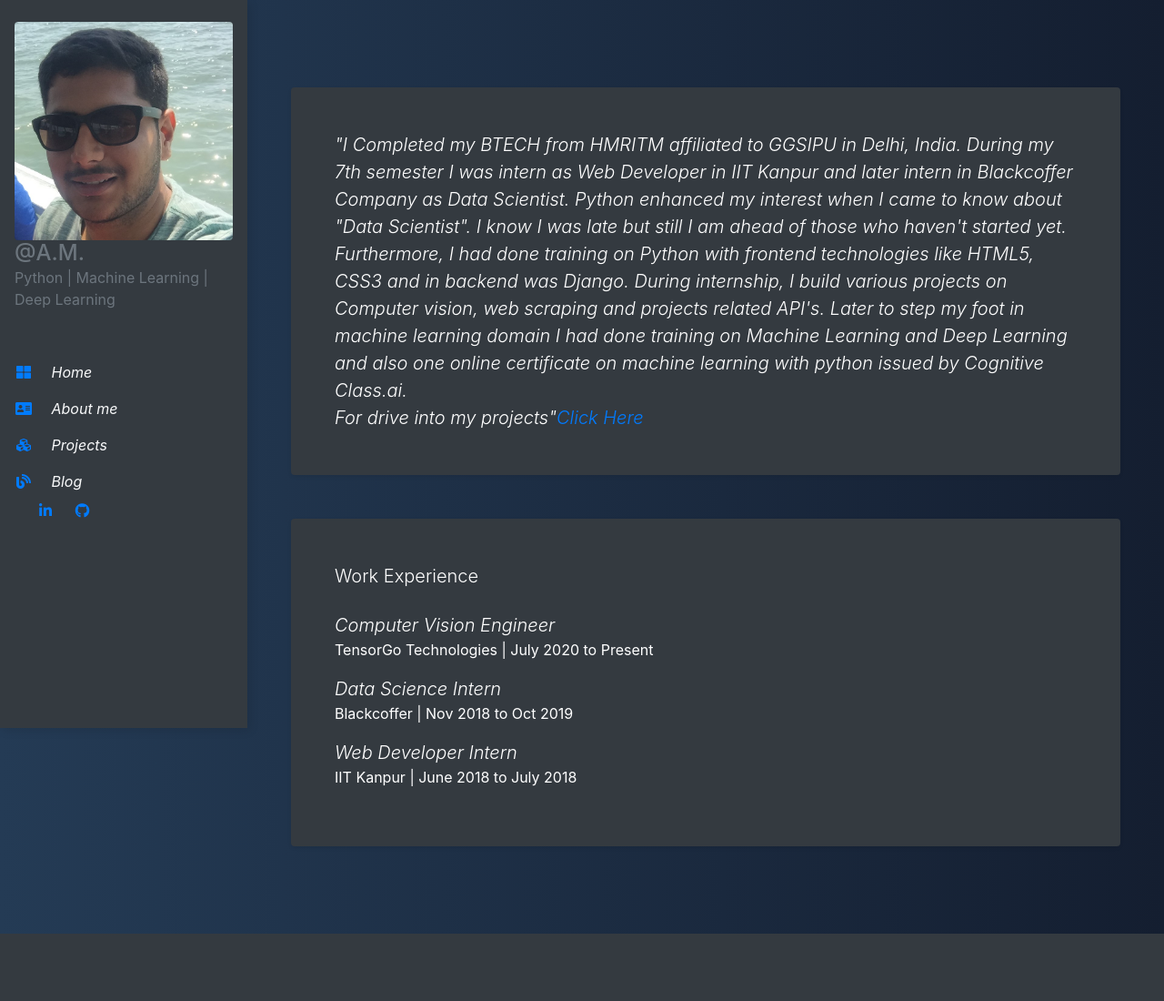
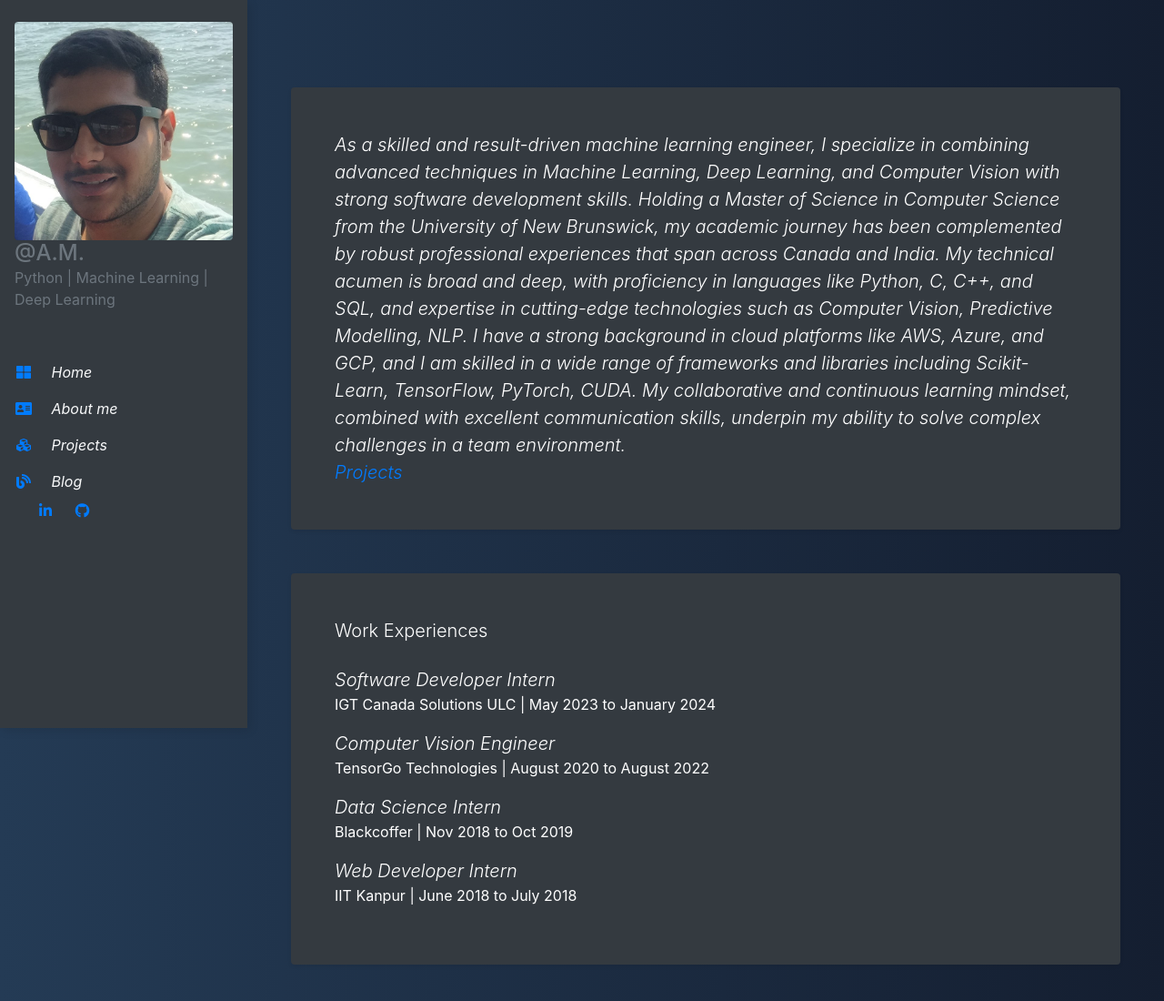
Before and after one commit to I-aashishM/am-portfolio, a PHP site: page /includes/about.html in a window 1280 px wide. Shown: the top 1100 px of the page at 91% size. Before the commit the page ends 1026 px from the top, so only its background shows below. Run offline with PHP 8.4, Linux system fonts and the light colour scheme.

Commit message:
first commit

```diff
--- a/asserts/js/main.js
+++ b/asserts/js/main.js
@@ -3,8 +3,7 @@ var aText = new Array(
 "There are only 10 types of people in the world:",
 "Those who understand binary, and those who don't :)",
     "",
-"Hello there!, I'am Aashish.",
-"Thanks for looking into my profile"
+"Welcome to my portfolio. I'm Aashish, a Computer Science Engineer driven by a passion for Data Science and Machine Learning.",
 );
 var iSpeed = 100; // time delay of print out
 var iIndex = 0; // start printing array at this posision
--- a/includes/about.html
+++ b/includes/about.html
@@ -62,18 +62,21 @@
   <!-- Demo content -->
       			<div class="bg-dark p-5 rounded my-5 shadow-sm">
 
-        			<p class="lead font-italic mb-0 dj">"I Completed my BTECH from HMRITM affiliated to GGSIPU in Delhi, India. During my 7th semester I was intern as Web Developer in IIT Kanpur and later intern in Blackcoffer Company as Data Scientist. Python enhanced my interest when I came to know about "Data Scientist". I know I was late but still I am ahead of those who haven't started yet. Furthermore, I had done training on Python with frontend technologies like HTML5, CSS3 and in backend was Django. During internship, I build various projects on Computer vision, web scraping and projects related API's. Later to step my foot in machine learning domain I had done training on Machine Learning and Deep Learning and also one online certificate on machine learning with python issued by Cognitive Class.ai.
+        			<p class="lead font-italic mb-0 dj">As a skilled and result-driven machine learning engineer, I specialize in combining advanced techniques in Machine Learning, Deep Learning, and Computer Vision with strong software development skills. Holding a Master of Science in Computer Science from the University of New Brunswick, my academic journey has been complemented by robust professional experiences that span across Canada and India. My technical acumen is broad and deep, with proficiency in languages like Python, C, C++, and SQL, and expertise in cutting-edge technologies such as Computer Vision, Predictive Modelling, NLP. I have a strong background in cloud platforms like AWS, Azure, and GCP, and I am skilled in a wide range of frameworks and libraries including Scikit-Learn, TensorFlow, PyTorch, CUDA. My collaborative and continuous learning mindset, combined with excellent communication skills, underpin my ability to solve complex challenges in a team environment.
         			<br>
-        			For drive into my projects"<a href="https://github.com/I-aashishM?tab=repositories">Click Here</a></p>
+        			<a href="https://github.com/I-aashishM?tab=repositories">Projects</a></p>
       			</div>
 
 
       			<div class="bg-dark p-5 rounded my-5 shadow-sm">
-                     <p class="lead mb-0 dj">Work Experience</p>
+                     <p class="lead mb-0 dj">Work Experiences</p>
                      <br>
 
-                     <p class="lead font-italic mb-0 dj">Computer Vision Engineer</p>
-        			<p class="dj">TensorGo Technologies | July 2020 to Present</p>
+					<p class="lead font-italic mb-0 dj">Software Developer Intern</p>
+					<p class="dj">IGT Canada Solutions ULC  | May 2023 to January 2024</p>
+
+					<p class="lead font-italic mb-0 dj">Computer Vision Engineer</p>
+        			<p class="dj">TensorGo Technologies | August 2020 to August 2022</p>
 
 
         			<p class="lead font-italic mb-0 dj">Data Science Intern</p>
```
Also changed, not shown: asserts/css/main.css (line endings or trailing spaces), asserts/images/original.JPG (deleted), asserts/js/explore.js (line endings or trailing spaces), includes/projects.html (line endings or trailing spaces), index.html (line endings or trailing spaces), 1 other file.
